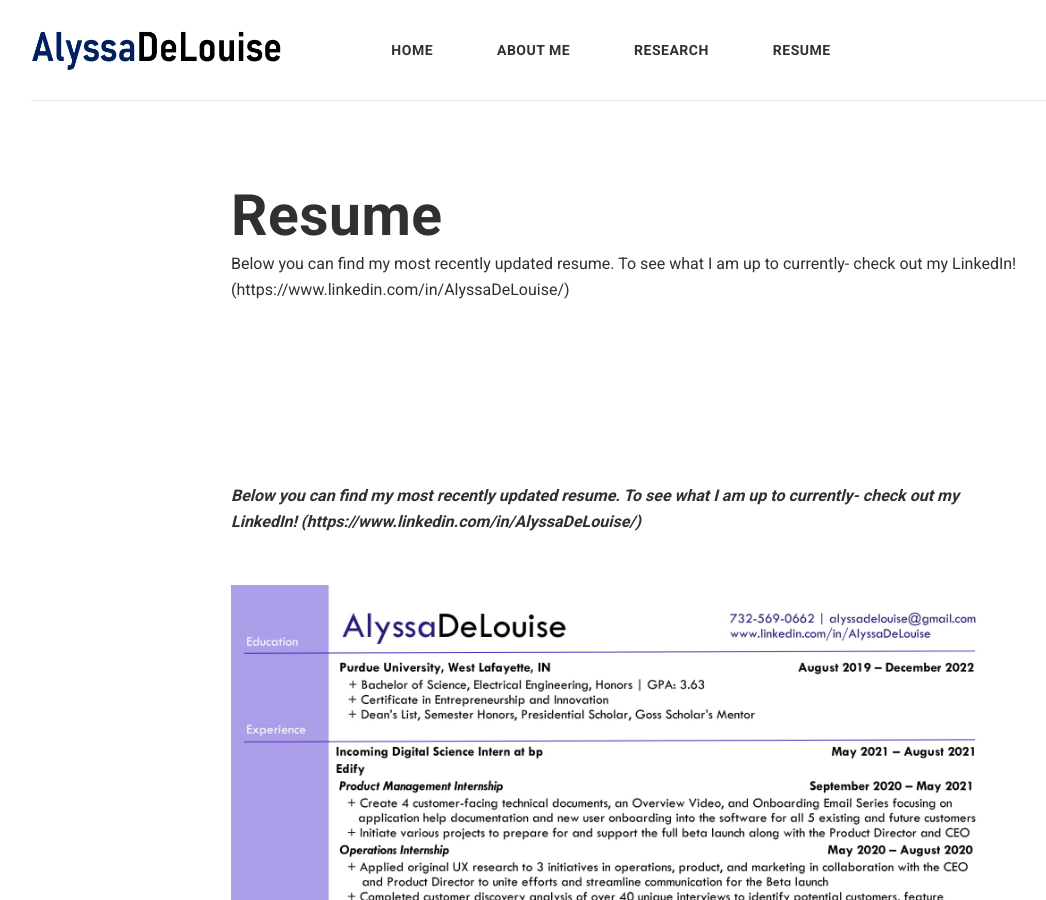
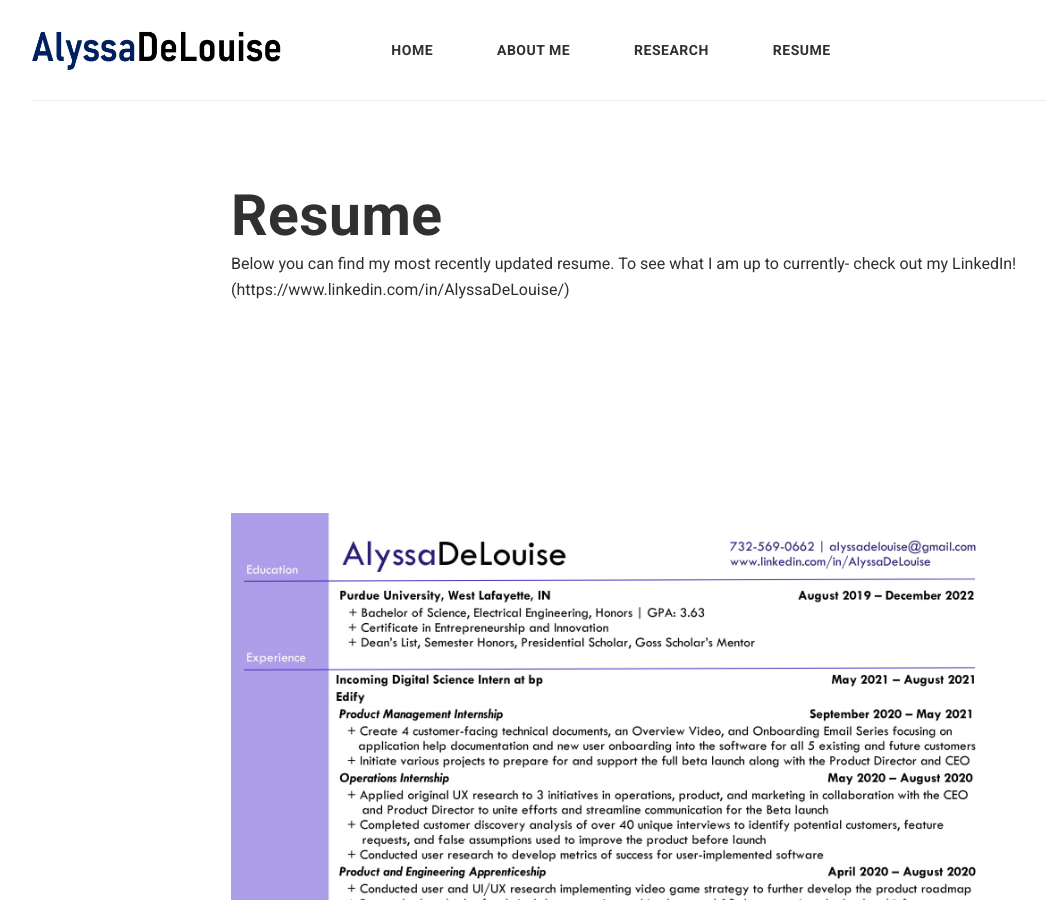
Before and after one commit to alyssadelouise/home, a Jekyll site: the page built from _pages/resume.md, in a window 1280 px wide and 900 px high. Shown: the whole window, without its empty margins (29-1075 px from the left). Built offline with Jekyll 4.4.1, drawn with Linux system fonts in a browser that asks for light colours; nearby versions of some CDN libraries; comment, search, counter and statistics services are not loaded.

Commit message:
Update resume.md

```diff
--- a/_pages/resume.md
+++ b/_pages/resume.md
@@ -3,7 +3,4 @@ layout: pageresume
 title: Resume
 permalink: /resume/
 ---
-__*Below you can find my most recently updated resume.
-To see what I am up to currently- check out my LinkedIn! (https://www.linkedin.com/in/AlyssaDeLouise/)*__
-
 <img src="{{ site.baseurl }}/images/picresume.jpg" alt="{{ 'Resume' }}">
```
